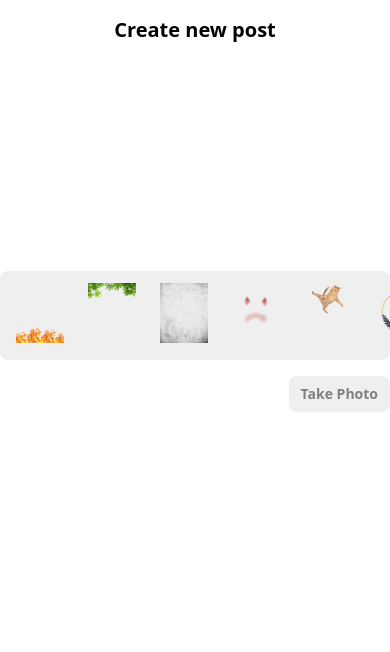
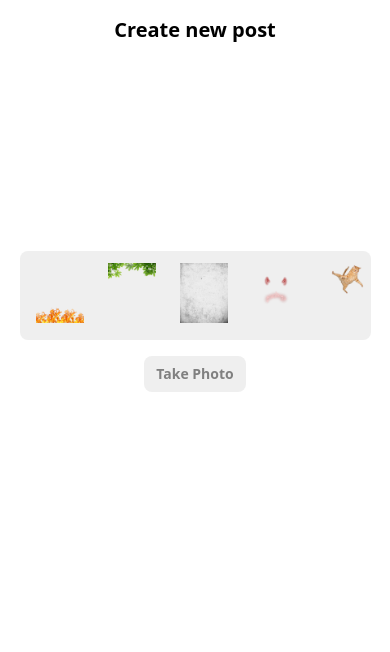
Before and after one commit to fluchtens/camagru, a PHP site: page /create in a window 390 px wide. Shown: the part 63-715 px from the top of the page. Run offline with PHP 8.4, Linux system fonts and the light colour scheme; the visitor is signed in with stand-in values (Sample User, id 1); data comes from the database, SQL or seed files in the repository; tables that the repository leaves empty hold one stand-in row (values such as "Sample post"); grey boxes marked "Sample" are stand-in pictures.

Commit message:
fix create view responsive

```diff
--- a/src/styles/create.css
+++ b/src/styles/create.css
@@ -112,6 +112,7 @@
   font-weight: 600;
   cursor: pointer;
 }
+
 .post .take .takePhotoBtn {
   background: #0095f6;
   color: #ffffff;
@@ -152,7 +153,12 @@
 
 @media (max-width: 485px) {
   .post .filters {
-    width: 100vw;
+    width: 90vw;
     border-radius: none;
   }
+
+  .post .take .buttons {
+    margin: auto;
+    flex-direction: column;
+  }
 }
```
